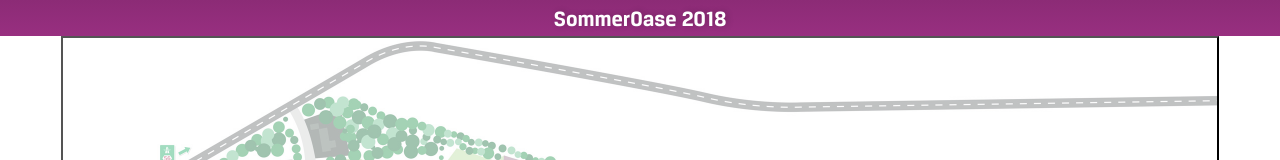
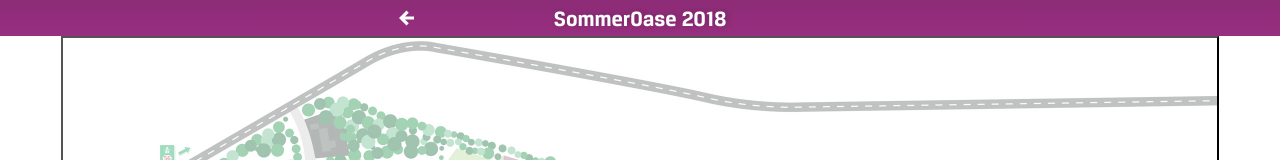
Before and after one commit to filipbech/oaseprogram, an Angular app: page /map in a window 1280 px wide. Shown: the top 160 px of the page. Built offline with nearby package versions, Linux system fonts and the light colour scheme.

Commit message:
bugs and small features

```diff
--- a/src/app/app.component.ts
+++ b/src/app/app.component.ts
@@ -4,15 +4,23 @@
 import { info } from './icons/info';
 import { livestream } from './icons/livestream';
 import { program } from './icons/program';
+import { arrow } from './icons/arrow';
 import { map } from './icons/map';
 import { Router, NavigationEnd } from '@angular/router';
 import { filter } from 'rxjs/operators';
 import { TrackingService } from './tracking.service';
+import { OfflineService } from './offline.service';
+import { DataService } from './data.service';
 
 @Component({
   selector: 'app-root',
   template: `
-    <header><a routerLink="/">${conf.title}</a></header>
+    <header>
+      <div class="center">
+        <button (click)="goBack()" class="backBtn">${arrow}</button>
+        <a routerLink="/">${conf.title}</a>
+      </div>
+    </header>
     <div class="content">
       <router-outlet></router-outlet>
     </div>
@@ -28,15 +36,32 @@
 })
 export class AppComponent {
 
+  goBack() {
+    history.back();
+  }
+
   constructor(
     private router: Router,
-    private trackingService: TrackingService
+    private trackingService: TrackingService,
+    private dataService: DataService,
+    private offlineService: OfflineService
   ) {
+
+    // check to see if launched from homescreen!
+    if (!this.offlineService.stored && (location.search === '?homescreen' || window.matchMedia('(min-width:800px)').matches)) {
+      this.offlineService.startDownload(Array.from(this.dataService.allImages));
+    }
+
+    // if (location.search === '?homescreen') {
+    //   // restore last current url from state on iOS (if not too old)
+    // }
+
     this.router.events.pipe(
       filter(event => event instanceof NavigationEnd),
     )
     .subscribe((event: NavigationEnd) => {
       this.trackingService.trackPageView(event.url);
+      // later: keep state of current url
     });
   }
 }
--- a/src/app/app.module.ts
+++ b/src/app/app.module.ts
@@ -12,7 +12,6 @@
 import { HomeComponent } from './home.component';
 import { DataService } from './data.service';
 import { OfflineService } from './offline.service';
-
 import { PositionService } from './venue/position.service';
 import { TrackingService } from './tracking.service';
 
--- a/src/app/data.service.ts
+++ b/src/app/data.service.ts
@@ -28,7 +28,7 @@
     infoCategories: []
   });
 
-  public allImages: Set<string>;
+  public allImages: Set<string> = new Set();
 
   public tracks$: Observable<ITrackCategory[]> = this.dataSubject.pipe(map(result => result.tracks));
   public venues$: Observable<IVenue[]> = this.dataSubject.pipe(map(result => result.venues));
@@ -135,6 +135,19 @@
             const trackColor = data.tracks
               .find(track => track.id === event.tracks[0]).color;
 
+            if (!event.imgUrl) {
+              const firstEventSpeaker = data.speakers.find(speaker => speaker.id === event.speakers[0]);
+              if (firstEventSpeaker && firstEventSpeaker.imgUrl) {
+                event.imgUrl = firstEventSpeaker.imgUrl;
+              } else {
+                const firstEventTrack = data.tracks.find(track => track.id === event.tracks[0]);
+                if (firstEventTrack && firstEventTrack.imgUrl) {
+                  event.imgUrl = firstEventTrack.imgUrl;
+                }
+              }
+            }
+             const imgUrl = event.imgUrl ? event.imgUrl : data.speakers.find(speaker => speaker.id === event.speakers[0]).imgUrl;
+
             return Object.assign(event, {
               trackName,
               speakerName,
--- a/src/app/info/info-page.component.ts
+++ b/src/app/info/info-page.component.ts
@@ -10,11 +10,11 @@
     <app-accordion *ngFor="let category of info | async">
       <div accordion-title>{{category.name}}</div>
       <div accordion-content>
-        <div [innerHTML]="category.desc"></div>
+        <div [innerHTML]="category.desc | safe"></div>
         <app-accordion *ngFor="let content of category.content">
           <div accordion-title>{{content.header}}</div>
           <div accordion-content>
-            <div [innerHTML]="content.content"></div>
+            <div [innerHTML]="content.content | safe"></div>
           </div>
         </app-accordion>
       </div>
--- a/src/app/offline.service.ts
+++ b/src/app/offline.service.ts
@@ -3,20 +3,14 @@
 export class OfflineService {
   stored: boolean;
 
-  startDownload(list: string[]) {
-    if ('serviceWorker' in navigator) {
-
+  startDownload(list: string[] = []) {
+    if ('serviceWorker' in navigator && list.length) {
       this.instructServiceWorker({ type: 'download', list })
-        .then(this.downloadCompleted.bind(this))
-        .catch(err => {
-          console.log('error', err);
+        .then(success => {
+          this.stored = true;
+          set('stored', this.stored);
         });
     }
-  }
-
-  downloadCompleted(event) {
-    this.stored = true;
-    set('stored', this.stored);
   }
 
   constructor() {
@@ -25,7 +19,7 @@
     });
   }
 
-  public instructServiceWorker(message) {
+  private instructServiceWorker(message) {
     return new Promise(function (resolve, reject) {
 
       const messageChannel = new MessageChannel();
--- /dev/null
+++ b/src/app/safe.pipe.ts
@@ -0,0 +1,14 @@
+import { Pipe, PipeTransform } from '@angular/core';
+import { DomSanitizer, SafeHtml} from '@angular/platform-browser';
+
+@Pipe({
+  name: 'safe'
+})
+export class SafePipe implements PipeTransform {
+
+  constructor(protected sanitizer: DomSanitizer) { }
+
+  public transform(value: any, type: string): SafeHtml {
+    return this.sanitizer.bypassSecurityTrustHtml(value);
+  }
+}
--- a/src/styles/main.scss
+++ b/src/styles/main.scss
@@ -60,15 +60,37 @@
   padding-top: env(safe-area-inset-top);
   background: linear-gradient($purple1, $purple2);
   margin-bottom:0;
+  text-align: center;
   a {
-    text-align: center;
-    display:block;
-    padding: 5px;
+    display:inline-block;
+    padding: 5px 10px;
     font-size: 20px;
     color: #FFF;
     text-shadow: 2px 0px 6px rgba(0,0,0,0.2);
     margin: 0;
     text-decoration: none;
+  }
+  .center {
+    position:relative;
+    max-width: $max-width;
+    margin: 0 auto;
+  }
+  .backBtn {
+    position:absolute;
+    left:3px;
+    top:5px;
+    border:0;
+    background:none;
+    svg {
+      transform:rotate(180deg);
+      display:inline-block;
+      width:15px;
+      height:24px;
+      line-height:20px;
+      polygon {
+        fill: #fff;
+      }
+    }
   }
 }
 
@@ -203,7 +225,7 @@
   }
 }
 
-app-program-detail {
+app-program-detail, app-speaker {
   img {
     max-width: 100%;
   }
```
Also changed, not shown: src/app/core.module.ts (+5 -2 lines), 1 other file (tests, documents, lock files or other folders).
